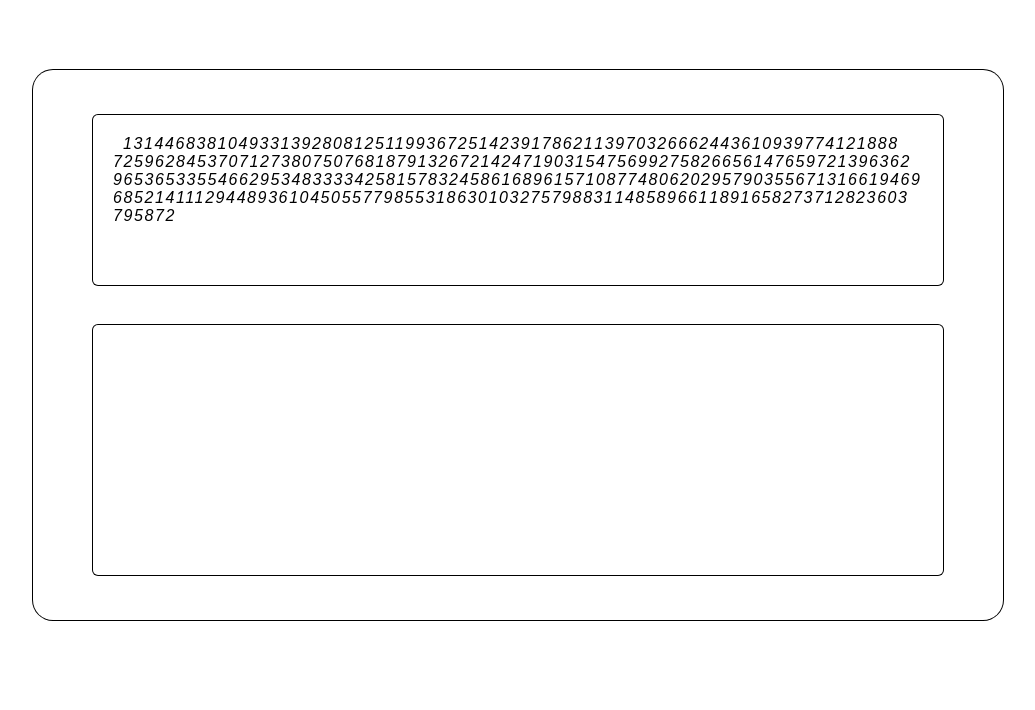
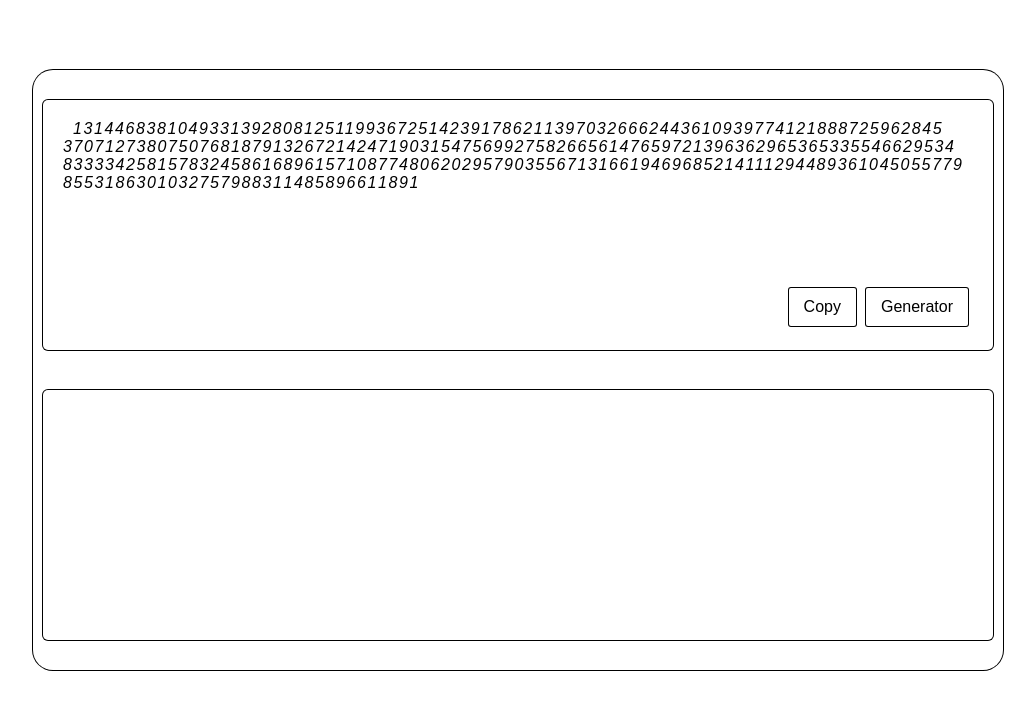
Before and after one commit to Mirudistok32/generator-password, a React (Create React App) app: page / in a window 1280 px wide. Shown: the top 710 px of the page, without its empty margins (122-1157 px from the left). Built offline with nearby package versions, Linux system fonts and the light colour scheme.

Commit message:
Add styles and types for Button component

```diff
--- a/src/component/Boxdisplay/Boxdisplay.module.scss
+++ b/src/component/Boxdisplay/Boxdisplay.module.scss
@@ -1,7 +1,7 @@
 .boxdisplay {
-  max-height: 550px;
+  max-height: 600px;
   max-width: 970px;
-  padding: 10px 60px;
+  padding: 10px;
   width: 100%;
   border-radius: 20px;
   box-shadow: 0 0 0 1px;
--- a/src/component/Button/Button.module.scss
+++ b/src/component/Button/Button.module.scss
@@ -0,0 +1,16 @@
+@import "../../scss/mixins";
+@import "../../scss/variable";
+.btn {
+  @include fontPoppins(300, normal);
+  box-shadow: 0 0 0 1px #000;
+  padding: 10px 15px;
+  font-size: 1em;
+  background-color: transparent;
+  border-radius: 2px;
+  outline: transparent;
+  transition: $transition;
+  &:hover {
+    color: snow;
+    background-color: #2d2d2d;
+  }
+}
--- a/src/component/Button/index.tsx
+++ b/src/component/Button/index.tsx
@@ -1,12 +1,27 @@
-import React from 'react'
+import React, { MouseEvent } from 'react'
 import s from './Button.module.scss'
 
-export const Button = () => {
+type PropsType = {
+    title: string
+    onClick?: (e: MouseEvent<HTMLButtonElement>) => void
+}
 
+export const Button: React.FC<PropsType> = (props) => {
+
+    const { title, children, onClick } = props
+
+    const onClickHandler = (e: MouseEvent<HTMLButtonElement>) => {
+        onClick && onClick(e)
+    }
 
     return (
-        <div className={s.btn}>
-
-        </div>
+        <button
+            className={s.btn}
+            onClick={(e) => onClickHandler(e)}
+        >
+            {
+                children ? children : title
+            }
+        </button>
     )
 }
--- a/src/component/DisplayPassword/DisplayPassword.module.scss
+++ b/src/component/DisplayPassword/DisplayPassword.module.scss
@@ -4,11 +4,27 @@
   @include commonStylesForDisplay;
   @include fontPoppins;
   min-height: 170px;
-  span:first-child {
-    margin-left: 10px;
+  height: 100%;
+  display: flex;
+  flex-direction: column;
+  &__symbols {
+    flex: 1 0 auto;
+    span:first-child {
+      margin-left: 10px;
+    }
+    span {
+      display: inline-block;
+      letter-spacing: 0.1em;
+    }
   }
-  span {
-    display: inline-block;
-    letter-spacing: 0.1em;
+  &__btns {
+    padding: 3px 0;
+    padding-top: 5px;
+    display: flex;
+    justify-content: flex-end;
+    width: 100%;
+    button {
+      margin: 1px 5px;
+    }
   }
 }
--- a/src/component/DisplayPassword/index.tsx
+++ b/src/component/DisplayPassword/index.tsx
@@ -1,10 +1,11 @@
 import React from 'react'
+import { Button } from '../Button'
 import s from './DisplayPassword.module.scss'
 
 export const DisplayPassword = () => {
 
     let arr = []
-    for (let i = 0; i < 107; i++) {
+    for (let i = 0; i < 100; i++) {
         arr.push(i)
     }
     const renderSymbols = arr.map((i, idx) => <span key={idx + 1}>{Math.floor(Math.random() * 1000)}</span>)
@@ -12,9 +13,15 @@ export const DisplayPassword = () => {
 
     return (
         <div className={s.displaypassword}>
-            {
-                renderSymbols
-            }
+            <div className={s.displaypassword__symbols}>
+                {
+                    renderSymbols
+                }
+            </div>
+            <div className={s.displaypassword__btns}>
+                <Button title={"Copy"} />
+                <Button title={"Generator"} />
+            </div>
         </div>
     )
 }
--- a/src/scss/_variable.scss
+++ b/src/scss/_variable.scss
@@ -0,0 +1 @@
+$transition: 0.3s;
```
